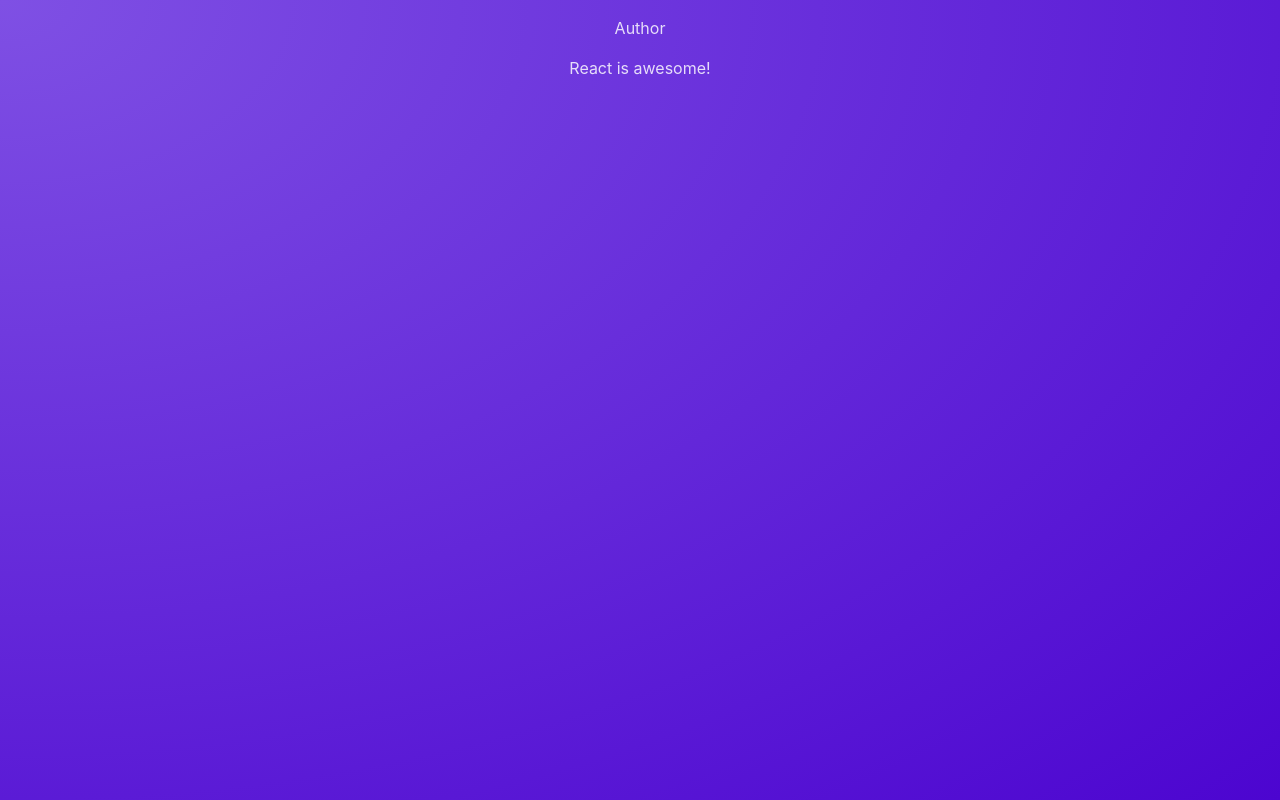
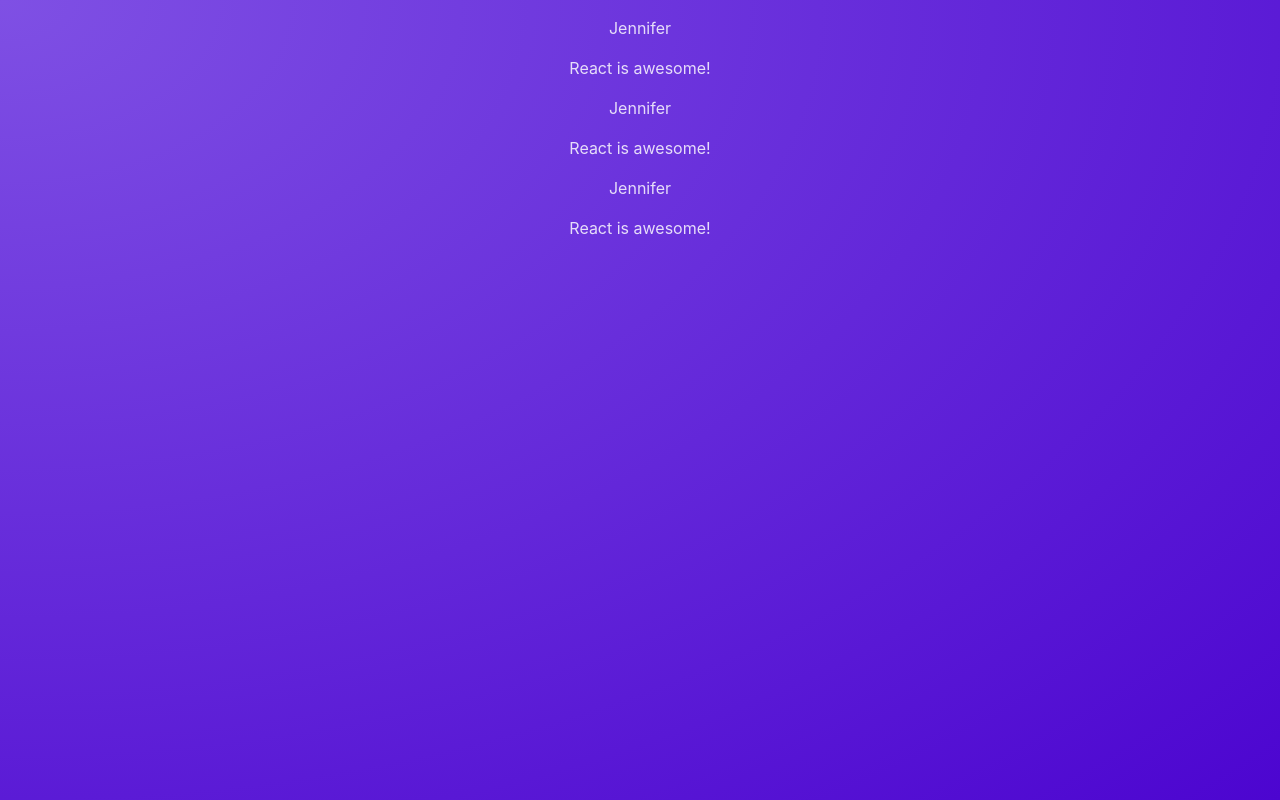
Before and after one commit to changchanglccc/react-crash-course, a React (Vite) app: page / in a window 1280 px wide. Built offline with nearby package versions, Linux system fonts and the light colour scheme.

Commit message:
chore: dynamic value + reusing component

```diff
--- a/src/App.jsx
+++ b/src/App.jsx
@@ -1,7 +1,13 @@
 import Post from './components/Post';
 
 function App() {
-  return <Post />;
+  return (
+    <main>
+      <Post />
+      <Post />
+      <Post />
+    </main>
+  );
 }
 
 export default App;
--- a/src/components/Post.jsx
+++ b/src/components/Post.jsx
@@ -1,7 +1,10 @@
+const names = ['Jennifer', 'Jenny'];
+
 function Post() {
+    const chosenName = Math.random() > 0.5 ? names[0] : names[1];
     return (
         <div>
-            <p>Author</p>
+            <p>{ chosenName }</p>
             <p>React is awesome!</p>
         </div>
     );
```
